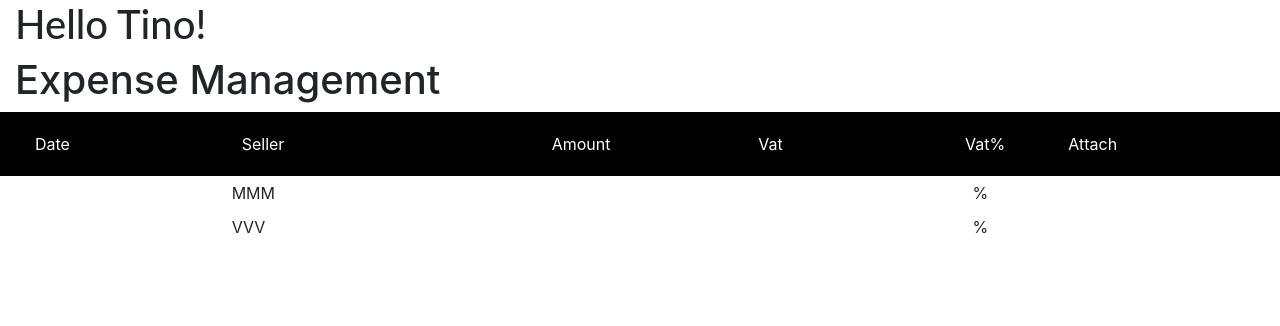
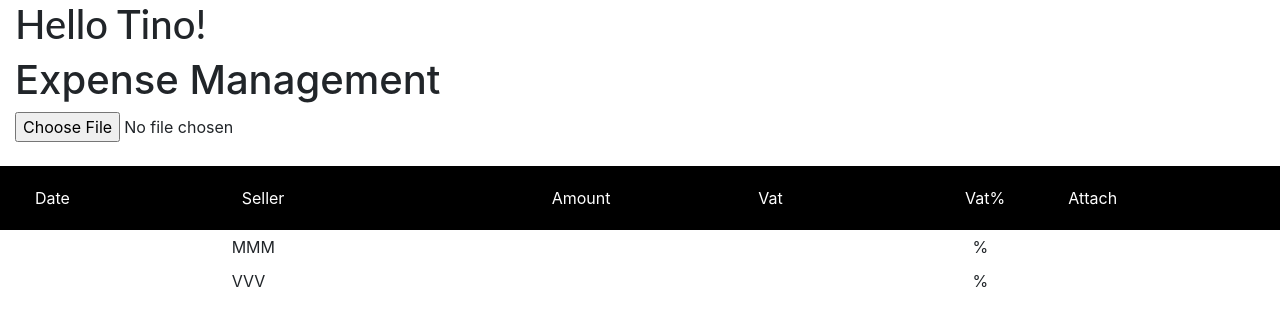
Before and after one commit to tinobruno/ngexpenses, an Angular app: page / in a window 1280 px wide. Shown: the top 326 px of the page. Built offline with nearby package versions, Linux system fonts and the light colour scheme; what @angular/fire would draw is missing.

Commit message:
added ngmaterial

```diff
--- a/src/app/app.component.html
+++ b/src/app/app.component.html
@@ -1,6 +1,13 @@
 <div class="container-fluid">
 <hello name="{{ name }}"></hello>
 <h1>Expense Management</h1>
+
+    <input type="file" (change)="uploadFile($event)" />
+    <div>{{ uploadPercent | async }}</div>
+    <a [href]="downloadURL | async">{{ downloadURL | async }}</a>
+
+    <br/>
+
 <expenserow></expenserow>
 <ng-template  ngFor let-item [ngForOf]="expenserows" let-i="index" >
 <expenserow [value]='item'></expenserow>
```
